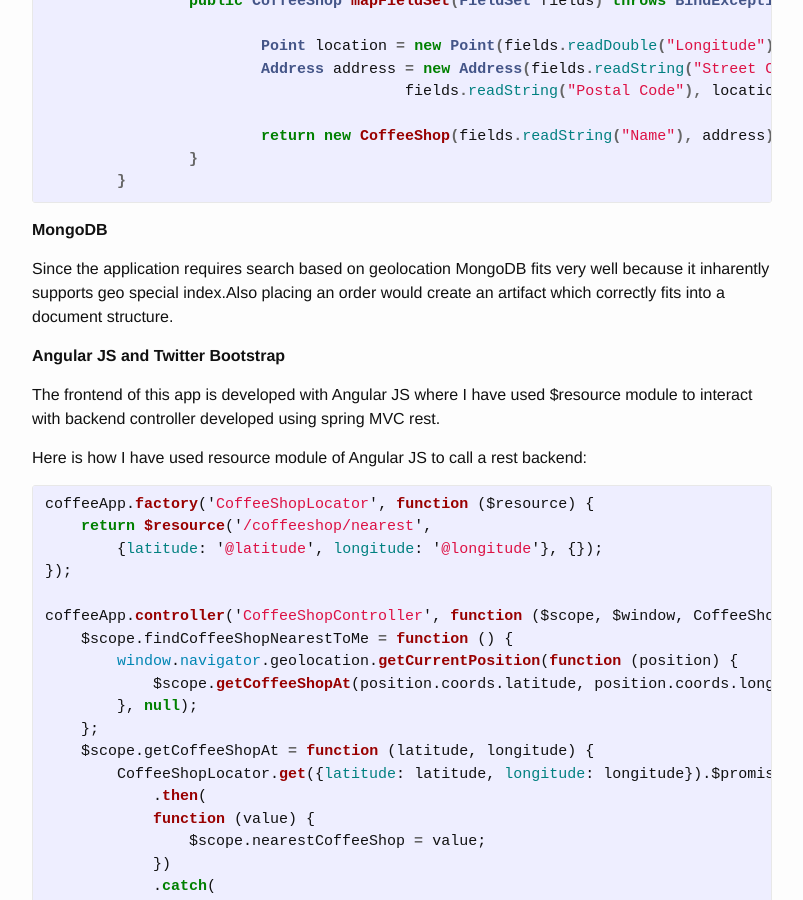
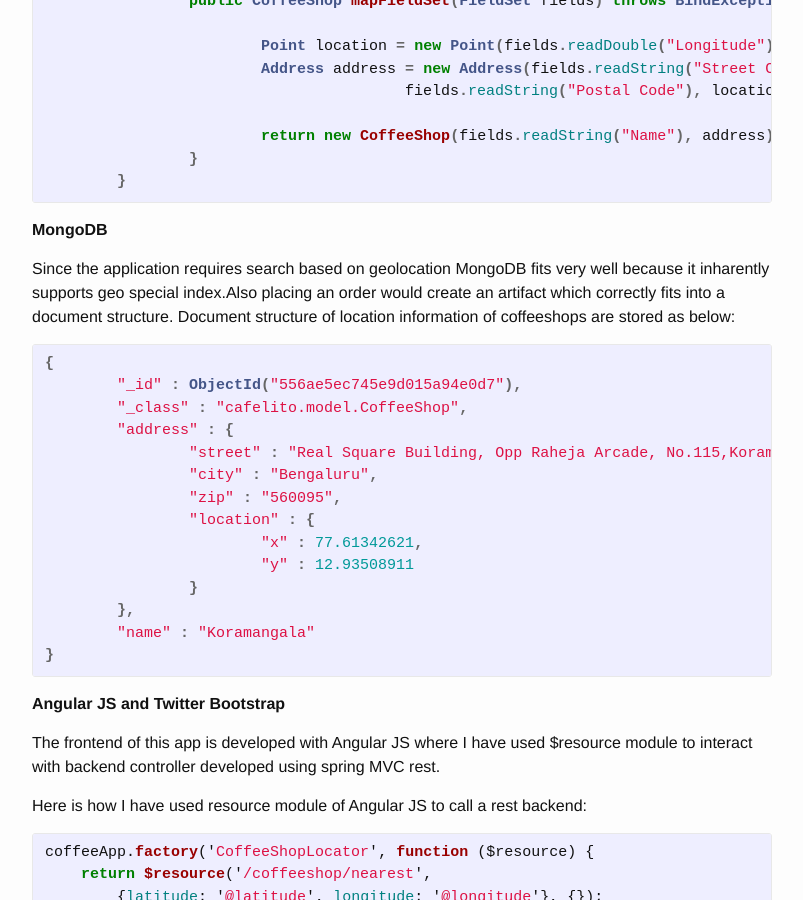
Before and after one commit to arghya88/arghya88.github.io, a Jekyll site: the page built from _posts/2015-06-01-CoffeeShop_Application.markdown, in a window 1280 px wide and 900 px high, scrolled down 1952 px. Shown: the whole window, without its empty margins (238-1041 px from the left). Built offline with Jekyll 4.4.1, drawn with Linux system fonts in a browser that asks for light colours.

Commit message:
Update 2015-06-01-CoffeeShop_Application.markdown

```diff
--- a/_posts/2015-06-01-CoffeeShop_Application.markdown
+++ b/_posts/2015-06-01-CoffeeShop_Application.markdown
@@ -90,6 +90,24 @@ public static List<CoffeeShop> readStores() throws Exception {
 **MongoDB**
 
 Since the application requires search based on geolocation MongoDB fits very well because it inharently supports geo special index.Also  placing an order would create an artifact which correctly fits into a document structure.
+Document structure of  location information of coffeeshops are stored as below:
+
+{% highlight java %}
+{
+        "_id" : ObjectId("556ae5ec745e9d015a94e0d7"),
+        "_class" : "cafelito.model.CoffeeShop",
+        "address" : {
+                "street" : "Real Square Building, Opp Raheja Arcade, No.115,Koramangala,IndustLayout,7thBlock",
+                "city" : "Bengaluru",
+                "zip" : "560095",
+                "location" : {
+                        "x" : 77.61342621,
+                        "y" : 12.93508911
+                }
+        },
+        "name" : "Koramangala"
+}
+{% endhighlight %}
 
 **Angular JS and Twitter Bootstrap**
 
```
